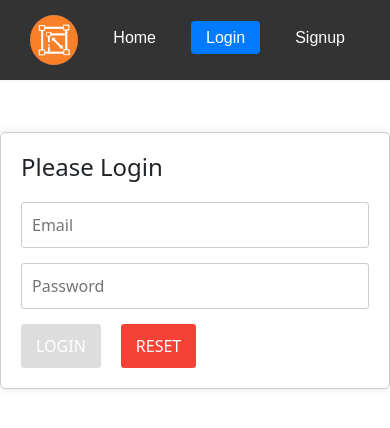
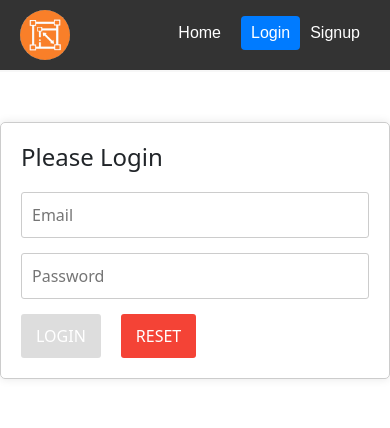
Before and after one commit to OmkarMasaye/rescale_lead_page, an Angular app: page /login in a window 390 px wide. Shown: the top 428 px of the page. Built offline with nearby package versions, Linux system fonts and the light colour scheme.

Commit message:
added media query,change alert

```diff
--- a/src/app/components/home/home.component.css
+++ b/src/app/components/home/home.component.css
@@ -1,7 +1,14 @@
 
-
+.home-container{
+    display: flex;
+    justify-content: center;
+    width: 100%;
+}
 ul {
     list-style: none;
+    width: 100%;
+    padding: 0;
+    margin: 0;
 }
 
 ul li{
--- a/src/app/components/home/home.component.html
+++ b/src/app/components/home/home.component.html
@@ -2,7 +2,7 @@
     <button (click)="navigateToData('skoda')">Skoda</button>
     <button (click)="navigateToData('tata')">Tata</button>
 </div> -->
-<div>
+<div class="home-container">
     <ul>
         <li><a (click)="navigateToData('skoda')">Skoda</a></li>
         <li><a (click)="navigateToData('tata')">Tata</a></li>
--- a/src/app/components/navbar/navbar.component.css
+++ b/src/app/components/navbar/navbar.component.css
@@ -43,12 +43,12 @@ nav ul {
   align-items: center;
 }
 
-nav ul li {
+nav ul {
   margin-left: 20px;
   margin-bottom: 5px;
 }
 
-nav ul li a {
+nav ul a {
   color: #fff;
   text-decoration: none;
   padding: 8px 15px;
@@ -57,7 +57,7 @@ nav ul li a {
   cursor: pointer;
 }
 
-nav ul li a:hover,
+nav ul a:hover,
 .logout-link a:hover {
   background-color: #555;
   color: #fff;
@@ -69,7 +69,7 @@ nav ul li a:hover,
   border-radius: 4px;
 }
 
-nav ul li .logout-link a {
+nav ul .logout-link a {
   color: #fff;
   text-decoration: none;
   padding: 8px 15px;
@@ -85,3 +85,18 @@ hr {
   background-color: #ddd;
   margin: 0;
 }
+
+/* Media Query for Small Screens */
+@media (max-width: 600px) {
+  nav {
+    padding: 10px 20px;
+  }
+  .drop-down {
+    display: flex;
+    text-align: right;
+    margin-left: 10px;
+  }
+  nav ul a {
+    padding: 5px 10px;
+  }
+}
--- a/src/app/components/navbar/navbar.component.html
+++ b/src/app/components/navbar/navbar.component.html
@@ -1,17 +1,20 @@
 <div>
   <nav>
-    <h2 class="logo-heading"><a routerLink="/home">
-      <img src="/assets/rescale.jpg" alt="rescale logo">
-    </a></h2>
+    <h2 class="logo-heading">
+      <a routerLink="/home">
+        <img src="/assets/rescale.jpg" alt="rescale logo" />
+      </a>
+    </h2>
     <ul>
-      <li><a  routerLink="/home" routerLinkActive="active">Home</a></li>
+      <a routerLink="/home" routerLinkActive="active">Home</a>
       @if(authService.isAuthenticated()){
-        <li (click)="authService.logout()"class="logout-link"> <a class="nav-link">Logout</a></li>
+        <a class="nav-link"  (click)="authService.logout()" class="logout-link nav-link">Logout</a>
       }@else{
-        <li><a  routerLink="/login" routerLinkActive="active">Login</a></li>
-        <li><a  routerLink="/signup" routerLinkActive="active">Signup</a></li>
+      <div class="drop-down">
+        <a routerLink="/login" routerLinkActive="active">Login</a>
+        <a routerLink="/signup" routerLinkActive="active">Signup</a>
+      </div>
       }
-
     </ul>
   </nav>
   <hr />
--- a/src/app/components/signup/signup.component.ts
+++ b/src/app/components/signup/signup.component.ts
@@ -1,53 +1,51 @@
-
 import { Component } from '@angular/core';
-import { FormControl, Validators, FormGroup, ReactiveFormsModule } from '@angular/forms';
+import {
+  FormControl,
+  Validators,
+  FormGroup,
+  ReactiveFormsModule,
+} from '@angular/forms';
 import { Router } from '@angular/router';
 import { AuthService } from '../../services/auth.service';
 import { HttpClientModule } from '@angular/common/http';
 
-
-
-
-
 @Component({
   selector: 'app-signup',
   standalone: true,
-  imports: [ReactiveFormsModule,HttpClientModule],
+  imports: [ReactiveFormsModule, HttpClientModule],
   templateUrl: './signup.component.html',
-  styleUrl: './signup.component.css'
+  styleUrl: './signup.component.css',
 })
 export class SignupComponent {
+  constructor(private router: Router, private authService: AuthService) {}
+  email = new FormControl('', [Validators.required, Validators.email]);
 
-  constructor(private router:Router,private authService:AuthService ){}
-  email =new FormControl("",[
+  password = new FormControl('', [
     Validators.required,
-    Validators.email
-  ])
-
-  password = new FormControl("",[
-    Validators.required,
-    Validators.minLength(6)
-  ])
+    Validators.minLength(6),
+  ]);
 
   signupForm = new FormGroup({
-    email:this.email,
-    password:this.password
-  })
+    email: this.email,
+    password: this.password,
+  });
 
   signup() {
     const email = this.signupForm.value.email;
     const password = this.signupForm.value.password;
 
     if (email && password) {
-      this.authService.signupUser(email, password)
-        .subscribe(
+      this.authService.signupUser(email, password).subscribe(
         (response: any) => {
           // console.log(response);
           this.router.navigate(['/login']);
         },
         (error) => {
           console.error('Signup failed', error);
-            alert('Signup failed. Please try again.');
+          alert(JSON.parse(error?.error).msg);
+
+          if (JSON.parse(error?.error).msg === 'User already exists')
+            this.router.navigate(['/login']);
         }
       );
     } else {
@@ -55,7 +53,7 @@ export class SignupComponent {
       alert('Please fill in both email and password.');
     }
   }
-  reset(){
-    this.signupForm.reset()
+  reset() {
+    this.signupForm.reset();
   }
 }
```
Lines whose indentation alone changed are shown as unchanged.
